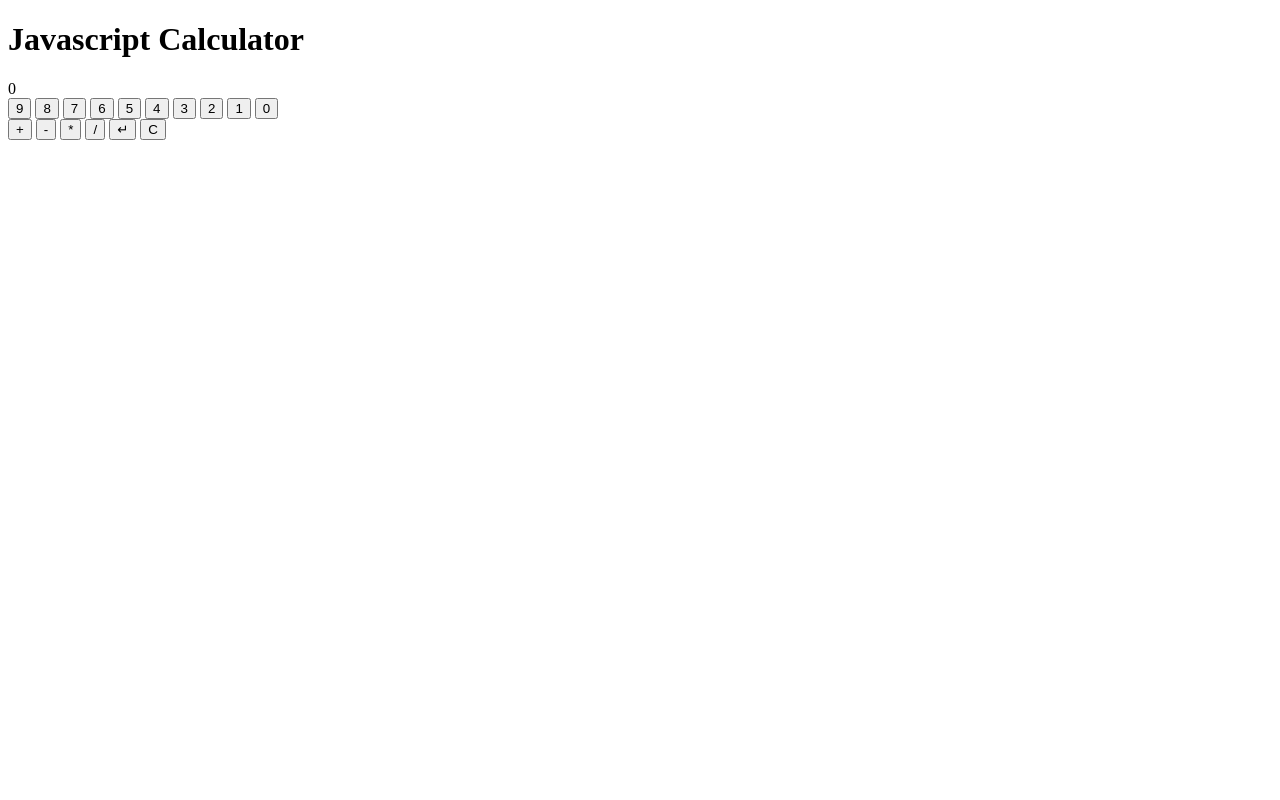
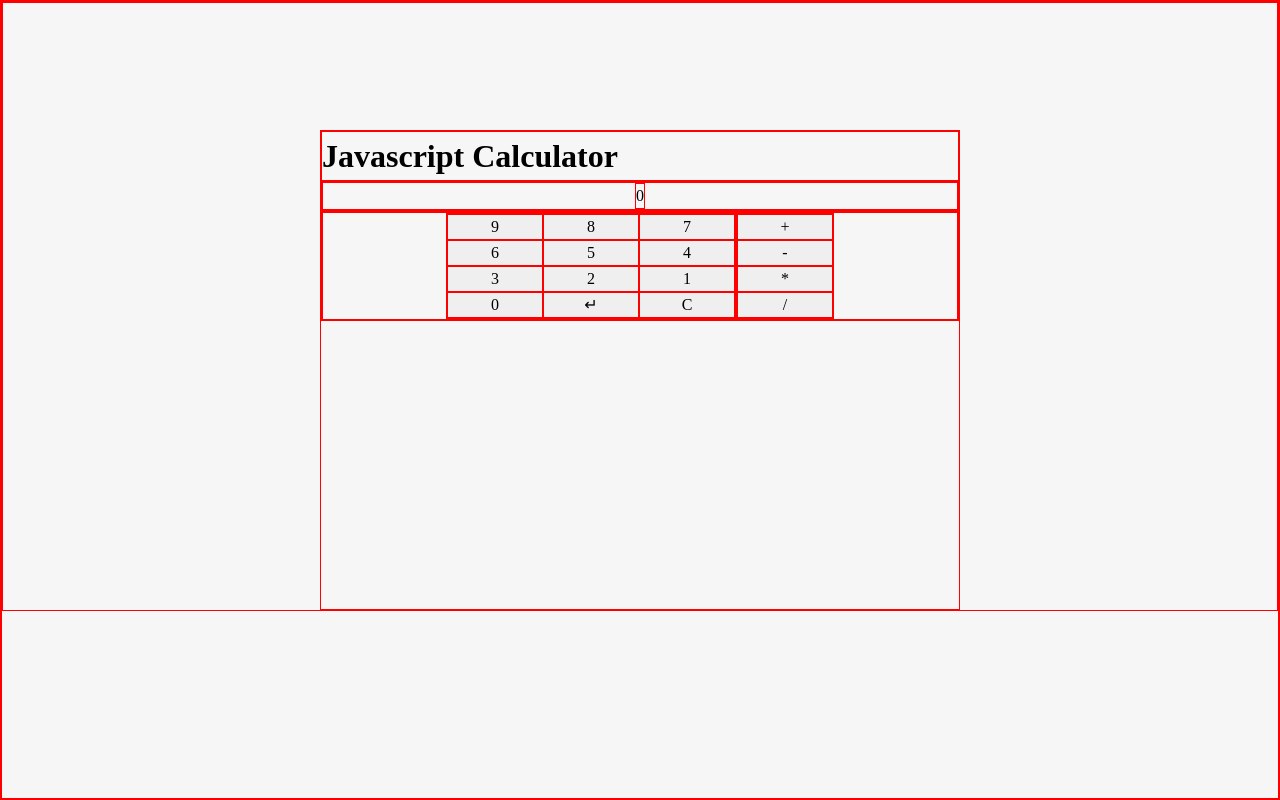
Before and after one commit to stedman-p/js-calculator, a plain HTML site: page index.html in a window 1280 px wide. Drawn offline with Linux system fonts and the light colour scheme.

Commit message:
wireframe ui work in progress

```diff
--- a/index.html
+++ b/index.html
@@ -4,33 +4,43 @@
     <meta charset="UTF-8">
     <meta http-equiv="X-UA-Compatible" content="IE=edge">
     <meta name="viewport" content="width=device-width, initial-scale=1.0">
+    <link rel="stylesheet" href="styles.css">
+    <script src="./scripts.js"></script>
     <title>JS Calculator</title>
 </head>
 <body>
+    <div class="container">
         <div class="calculator">
             <h1>Javascript Calculator</h1>
             <div class="display">
+                <div class="output-display">
                     <output name="calc" >0</output>
                 </div>
+            </div>
+            <div class="buttons">
+                <div class="inputs">
                     <div class="calc-buttons">
-            <button type="button" name="calc">9</button>
-            <button type="button" name="calc">8</button>
-            <button type="button" name="calc">7</button>
-            <button type="button" name="calc">6</button>
-            <button type="button" name="calc">5</button>
-            <button type="button" name="calc">4</button>
-            <button type="button" name="calc">3</button>
-            <button type="button" name="calc">2</button>
-            <button type="button" name="calc">1</button>
-            <button type="button" name="calc">0</button>
+                        <button class="calc-button" type="button" name="calc">9</button>
+                        <button class="calc-button" type="button" name="calc">8</button>
+                        <button class="calc-button" type="button" name="calc">7</button>
+                        <button class="calc-button" type="button" name="calc">6</button>
+                        <button class="calc-button" type="button" name="calc">5</button>
+                        <button class="calc-button" type="button" name="calc">4</button>
+                        <button class="calc-button" type="button" name="calc">3</button>
+                        <button class="calc-button" type="button" name="calc">2</button>
+                        <button class="calc-button" type="button" name="calc">1</button>
+                        <button class="calc-button" type="button" name="calc">0</button>
+                        <button class="calc-button" type="button" name="calc">↵</button>
+                        <button class="calc-button" type="reset" name="calc">C</button>
                     </div>
                     <div class="calc-functions">
-            <button type="button" name="calc">+</button>
-            <button type="button" name="calc">-</button>
-            <button type="button" name="calc">*</button>
-            <button type="button" name="calc">/</button>
-            <button type="button" name="calc">↵</button>
-            <button type="reset" name="calc">C</button>
+                        <button class="calc-button" type="button" name="calc">+</button>
+                        <button class="calc-button" type="button" name="calc">-</button>
+                        <button class="calc-button" type="button" name="calc">*</button>
+                        <button class="calc-button" type="button" name="calc">/</button>
+                    </div>
+            </div>
+            </div>
         </div>
     </div>
 </body>
--- a/scripts.js
+++ b/scripts.js
@@ -13,3 +13,18 @@ function multiply(multiplicand, multiplier) {
 function divide(dividend, divisor) {
     return dividend / divisor;
 }
+
+function operate(operator, num1, num2) {
+    switch (operator) {
+        case '+':
+            return add(num1, num2);
+        case '-':
+            return subtract(num1, num2);
+        case '*':
+            return multiply(num1, num2)
+        case '/':
+            return divide(num1, num2)
+        default:
+            break;
+    }
+}
--- a/styles.css
+++ b/styles.css
@@ -29,6 +29,69 @@ p, h1, h2, h3, h4, h5, h6 {
 #root, #__next {
     isolation: isolate;
 }
-input {
+input, button {
     padding: 0;
 }
+
+* {
+    border: 1px solid red;
+}
+
+.container {
+    display:flex;
+    flex-direction: column;
+    align-items: center;
+}
+
+.calculator {
+    margin-top: 10%;
+    width:40em;
+    min-height: 30em;
+}
+
+.display {
+}
+
+.output-display {
+    width: 100%;
+    display: flex;
+    justify-content: center;
+}
+
+.display > output {
+    text-align: center;
+}
+
+.inputs {
+    display: flex;
+    flex-direction: row;
+    width: 100%;
+    justify-content: center;
+}
+
+.buttons {
+    width: fit-content;
+    display: flex;
+    width: 100%;
+}
+
+.calc-buttons {
+    display: grid;
+    grid-template-columns: 6em 6em 6em;
+    grid-template-rows: auto;
+}
+
+.calc-functions {
+    display: grid;
+    grid-template-rows: repeat();
+    grid-template-columns: 6em;
+    grid-template-rows: auto;
+}
+
+.calc-button {
+
+}
+
+.calc-button:hover {
+    background-color: lightgray;
+}
```
Lines whose indentation alone changed are shown as unchanged.
